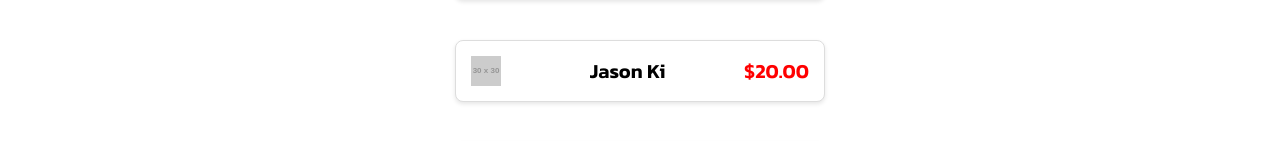
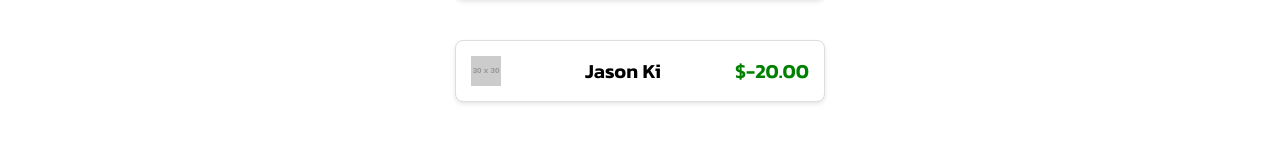
Before and after one commit to UofT-UTSC-CS-sandbox/final-term-project-splitease, a React (Vite) app in the folder frontend/: page /transactiondetailpage in a window 1280 px wide. Shown: the part 426-567 px from the top of the page. Built offline with nearby package versions, Linux system fonts and the light colour scheme.

Commit message:
feat(frontend): display positive and negative
display positive/negative on sharing component

```diff
--- a/frontend/src/components/SharingDetail.jsx
+++ b/frontend/src/components/SharingDetail.jsx
@@ -30,7 +30,7 @@ const SharingDetail = ({ sharings }) => {
                     <div className="activity-details">
                         <div className="activity-name">{sharing.name}</div>
                     </div>
-                    <div className="activity-amount-positive"> ${sharing.amount} </div>
+                    <div className={sharing.amount >= 0 ? "activity-amount-positive" : "activity-amount-negative"}>${sharing.amount}</div>
                 </div>
             ))}
         </div>
--- a/frontend/src/pages/TransactionDetailPage.jsx
+++ b/frontend/src/pages/TransactionDetailPage.jsx
@@ -23,7 +23,7 @@ const TransactionDetailPage = () => {
       id: 2,
       avatar: "https://via.placeholder.com/30", // 这是一个临时的图片URL
       name: "Jason Ki",
-      amount: "20.00",
+      amount: "-20.00",
     },
     {
       id: 3,
```
